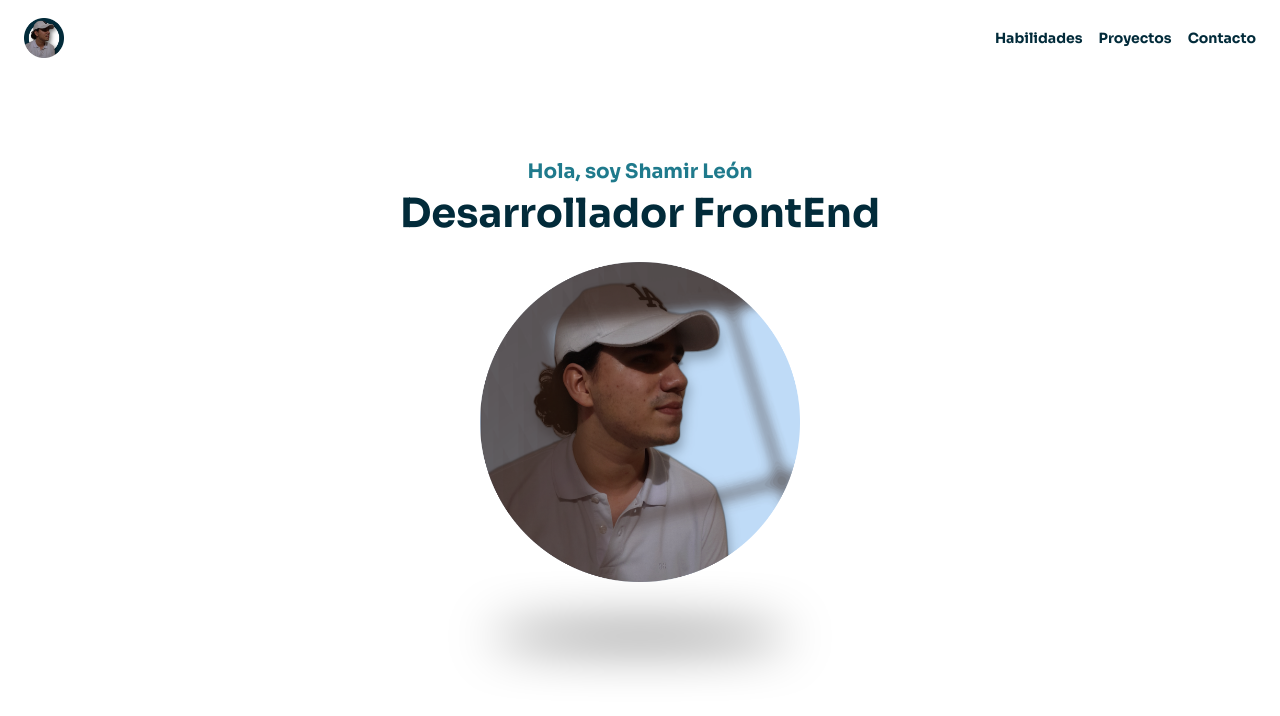
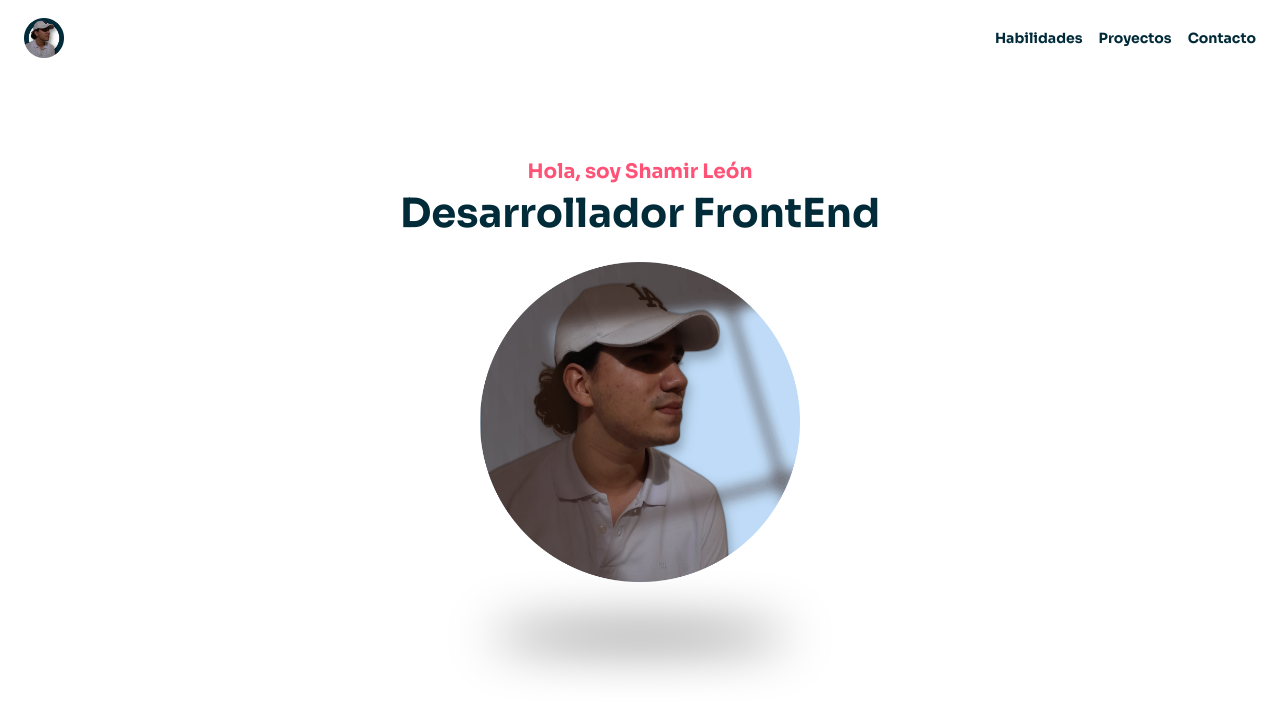
Before and after one commit to ShamirLeon/shamir-leon-portfolio, a React (Vite) app: page / in a window 1280 px wide. Shown: the top 716 px of the page. Built offline with nearby package versions, Linux system fonts and the light colour scheme.

Commit message:
Pick Accent Color

```diff
--- a/src/components/Hero/Hero.jsx
+++ b/src/components/Hero/Hero.jsx
@@ -4,7 +4,7 @@ import HeroImage from '../../assets/Images/Hero-Image-2.png';
 const Hero = params => {
 	return (
 		<section className='flex h-[100vh] flex-col items-center justify-center px-6'>
-			<h1 className='text-center text-xl font-bold text-Accent-Blue'>
+			<h1 className='text-center text-xl font-bold text-Accent-Pink'>
 				{HeroSection.greeting}
 			</h1>
 			<h2 className='mt-2 mb-7 text-center text-[40px] font-bold leading-10'>
--- a/tailwind.config.cjs
+++ b/tailwind.config.cjs
@@ -9,6 +9,7 @@ module.exports = {
 			'Light-Accent-Blue': '#BFDBF7',
 			'Light-Gray': '#E1E5F2',
 			'Light-Green': '#74E7DA',
+			'Accent-Pink': '#FF5277',
 			White: '#FFFFFF',
 			Black: '#000000',
 		},
```
